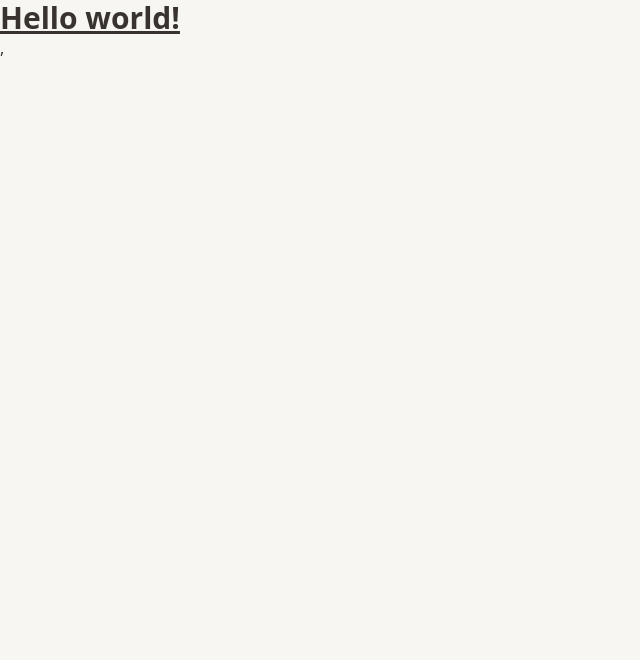
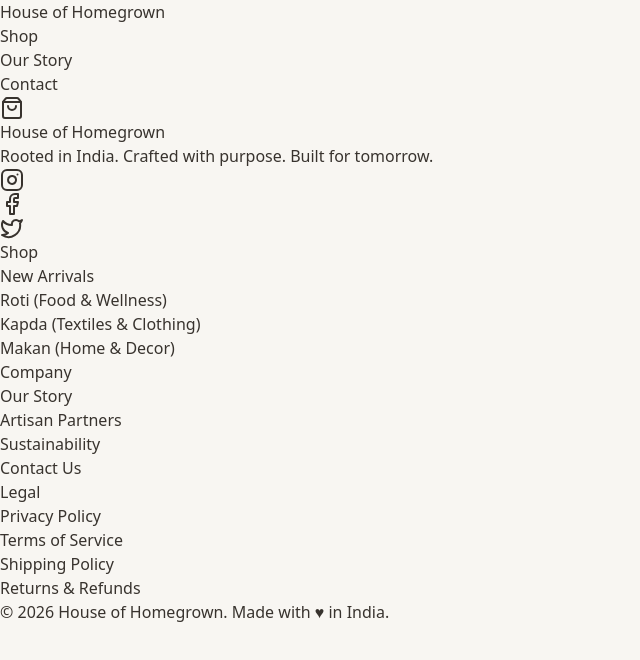
Before and after one commit to nyxsky404/House-of-Homegrown, a React (Vite) app: page / in a window 1280 px wide. Shown: the top 660 px of the page, without its empty margins (0-640 px from the left). Built offline with nearby package versions, Linux system fonts and the light colour scheme.

Commit message:
navbar & footer basic structure

```diff
--- a/src/App.jsx
+++ b/src/App.jsx
@@ -1,8 +1,12 @@
+import Navbar from "./components/layout/Navbar"
+import Footer from "./components/layout/Footer"
+
 const App = () => {
   return (
-    <h1 className="text-3xl font-bold underline">
-      Hello world!
-    </h1>
+    <>
+      <Navbar/>
+      <Footer/>
+    </>
   )
 }
 
--- /dev/null
+++ b/src/components/layout/Footer.jsx
@@ -0,0 +1,99 @@
+import { Instagram, Facebook, Twitter } from "lucide-react";
+import { Link } from "react-router";
+
+const footerLinks = {
+  shop: [
+    { label: "New Arrivals", href: "/shop/new" },
+    { label: "Roti (Food & Wellness)", href: "/shop/roti" },
+    { label: "Kapda (Textiles & Clothing)", href: "/shop/kapda" },
+    { label: "Makan (Home & Decor)", href: "/shop/makan" }
+  ],
+  company: [
+    { label: "Our Story", href: "/about" },
+    { label: "Artisan Partners", href: "/artisans" },
+    { label: "Sustainability", href: "/sustainability" },
+    { label: "Contact Us", href: "/contact" },
+  ],
+  legal: [
+    { label: "Privacy Policy", href: "/privacy" },
+    { label: "Terms of Service", href: "/terms" },
+    { label: "Shipping Policy", href: "/shipping" },
+    { label: "Returns & Refunds", href: "/returns" },
+  ],
+};
+
+const socialLinks = [
+  { icon: Instagram, href: "https://instagram.com", label: "Instagram" },
+  { icon: Facebook, href: "https://facebook.com", label: "Facebook" },
+  { icon: Twitter, href: "https://twitter.com", label: "Twitter" },
+];
+
+const Footer = () => {
+  return (
+    <footer>
+        <div>
+            {/* Top */}
+            <div>
+                <div>
+                    <Link to="/">
+                        <span>House of Homegrown</span>
+                    </Link>
+                    <p>Rooted in India. Crafted with purpose. Built for tomorrow.</p>
+                    <div>
+                        {socialLinks.map((item)=>(
+                            <a
+                            key={item.label}
+                            href={item.href}
+                            target="_blank"
+                            >
+                                <item.icon/>
+                            </a>
+                        ))}
+                    </div>
+                </div>
+
+                <div>
+                    <p>Shop</p>
+                    <ul>
+                        {footerLinks.shop.map((item)=>(
+                            <li key={item.label}>
+                                <Link to={item.href}>{item.label}</Link>
+                            </li>
+                        ))}
+                    </ul>
+                </div>
+
+                <div>
+                    <p>Company</p>
+                    <ul>
+                        {footerLinks.company.map((item)=>(
+                            <li key={item.label}>
+                                <Link to={item.href}>{item.label}</Link>
+                            </li>
+                        ))}
+                    </ul>
+                </div>
+
+                <div>
+                    <p>Legal</p>
+                    <ul>
+                        {footerLinks.legal.map((item)=>(
+                            <li key={item.label}>
+                                <Link to={item.href}>{item.label}</Link>
+                            </li>
+                        ))}
+                    </ul>
+                </div>
+
+            </div>
+
+            {/* Bottom */}
+            <div>
+                <p>© {new Date().getFullYear()} House of Homegrown. Made with ♥ in India.</p>
+            </div>
+        </div>
+    </footer>
+  )
+}
+
+export default Footer
--- /dev/null
+++ b/src/components/layout/Navbar.jsx
@@ -0,0 +1,40 @@
+import { ShoppingBag } from "lucide-react";
+import { Link } from "react-router";
+
+const navLinks = [
+  {label: "Shop",href: "/shop",},
+  { label: "Our Story", href: "/about" },
+  { label: "Contact", href: "/contact" },
+];
+
+const Navbar = () => {
+  return (
+    <header>
+        <nav>
+            <div>
+                <Link to="/">
+                    <span>House of Homegrown</span>
+                </Link>
+
+                <div>
+                    {navLinks.map((item)=> (
+                        <div key={item.label}>
+                            <Link to={item.href}>
+                                {item.label}
+                            </Link>
+                        </div>
+                    ))}
+                </div>
+
+                <div>
+                    <Link to="/cart">
+                        <ShoppingBag/>
+                    </Link>
+                </div>
+            </div>
+        </nav>
+    </header>
+  )
+}
+
+export default Navbar
--- a/src/main.jsx
+++ b/src/main.jsx
@@ -8,6 +8,6 @@
   <StrictMode>
     <BrowserRouter>
       <App />
-    </BrowserRouter>,
-  </StrictMode>,
+    </BrowserRouter>
+  </StrictMode>
 )
```
